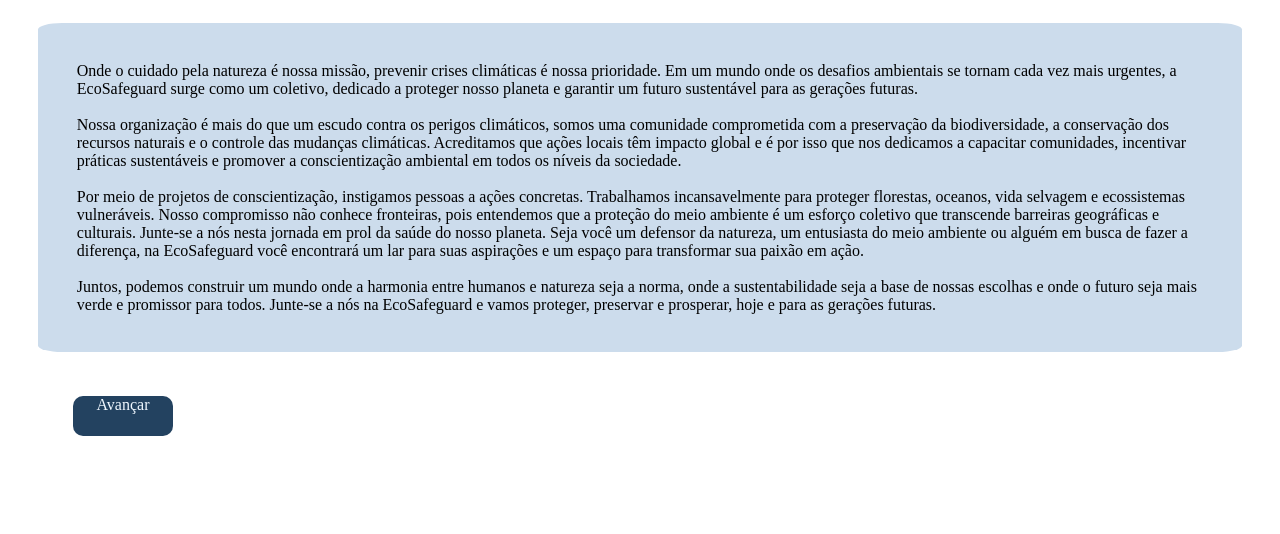
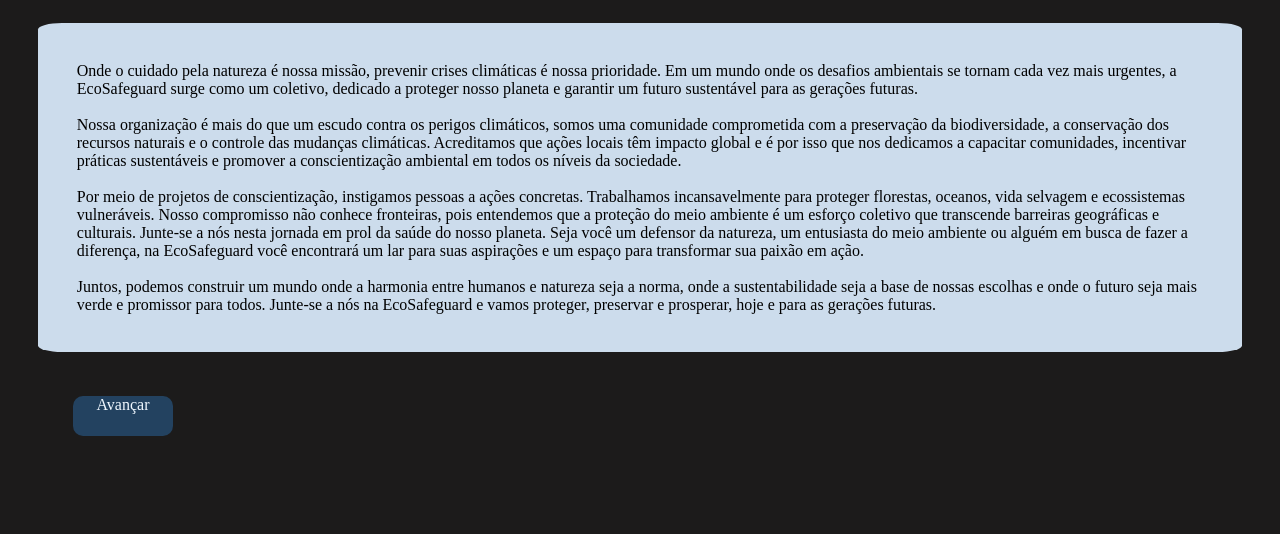
Before and after one commit to MariaEduardaFerreira3/Projeto-Final-M2, a plain HTML site: page HTML/firstDark.html in a window 1280 px wide. Shown: the part 266-800 px from the top of the page. Drawn offline with Linux system fonts and the light colour scheme; a web font is replaced by a local one.

Commit message:
Dark mode
adicionei fundo escuro no body

```diff
--- a/CSS/dark.css
+++ b/CSS/dark.css
@@ -3,6 +3,10 @@
     padding: 0;
     box-sizing: border-box;
     font-family: "Inknut Antiqua", serif;
+}
+
+body{
+    background-color: rgb(28, 27, 27);
 }
 
 nav{
```
Also changed, not shown: CSS/style.css (added).
